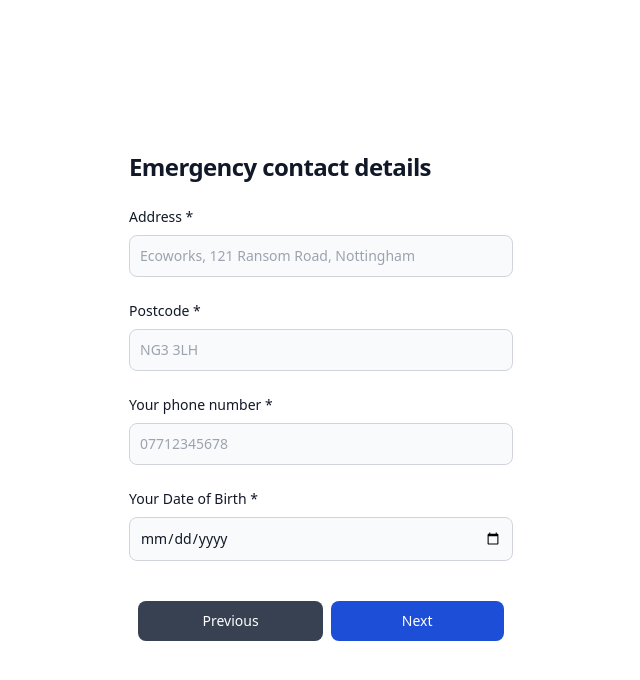
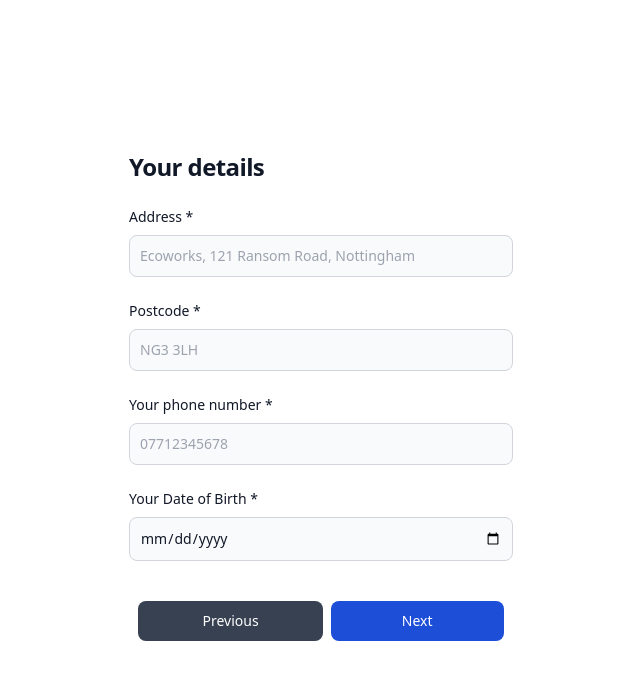
Before and after one commit to thebillington/ecoworks-monitoring, a Next.js app: page /register/address-details in a window 1280 px wide. Shown: the top 680 px of the page, without its empty margins (319-959 px from the left). Built offline with nearby package versions, Linux system fonts and the light colour scheme.

Commit message:
Minor registration fixes

```diff
--- a/src/components/registration/address-details-form.tsx
+++ b/src/components/registration/address-details-form.tsx
@@ -24,7 +24,7 @@ export default function AddressDetailsFormComponent() {
     return (
         <div className="p-6 space-y-4 md:space-y-6 sm:p-8">
             <h1 className="text-xl font-bold leading-tight tracking-tight text-gray-900 md:text-2xl dark:text-white">
-                Emergency contact details
+                Your details
             </h1>
             <form className="space-y-4 md:space-y-6" action={ submitAddressDetailsForm }>
                 <div>
--- a/src/components/registration/equal-opportunities-form.tsx
+++ b/src/components/registration/equal-opportunities-form.tsx
@@ -31,12 +31,14 @@ export default function EqualOpportunitiesFormComponent() {
                     <label className="block mb-2 text-sm font-medium text-gray-900 dark:text-white">Economic activity (optional)</label>
                     <select defaultValue={ user.employment_details ?? '' } name="employment-details" className="bg-gray-50 border border-gray-300 text-gray-900 text-sm rounded-lg focus:ring-blue-500 focus:border-blue-500 block w-full p-2.5 dark:bg-gray-700 dark:border-gray-600 dark:placeholder-gray-400 dark:text-white dark:focus:ring-blue-500 dark:focus:border-blue-500">
                         <option value='Prefer not to say'>Prefer not to say</option>
-                        <option value='Employed'>Employed (full or part time)</option>
+                        <option value='Full-time employed'>Full-time employed</option>
+                        <option value='Part-time employed'>Part-time employed</option>
+                        <option value='Self-employed'>Self-employed</option>
                         <option value='Unemployed'>Unemployed</option>
                         <option value='Retired'>Retired</option>
                         <option value='Other economically inactive'>Other economically inactive</option>
                         <option value='Looking after home/family'>Looking after home/family</option>
-                        <option value='A student'>A student</option>
+                        <option value='Student'>Student</option>
                     </select>
                 </div>
                 <div>
```
